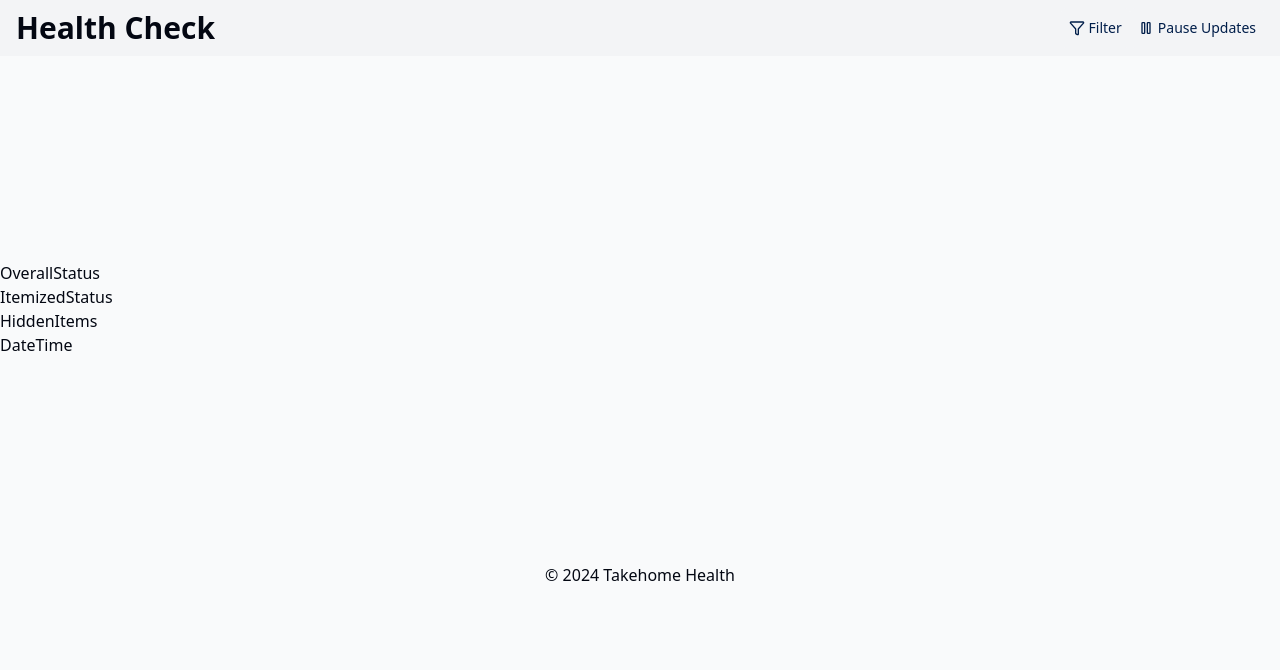
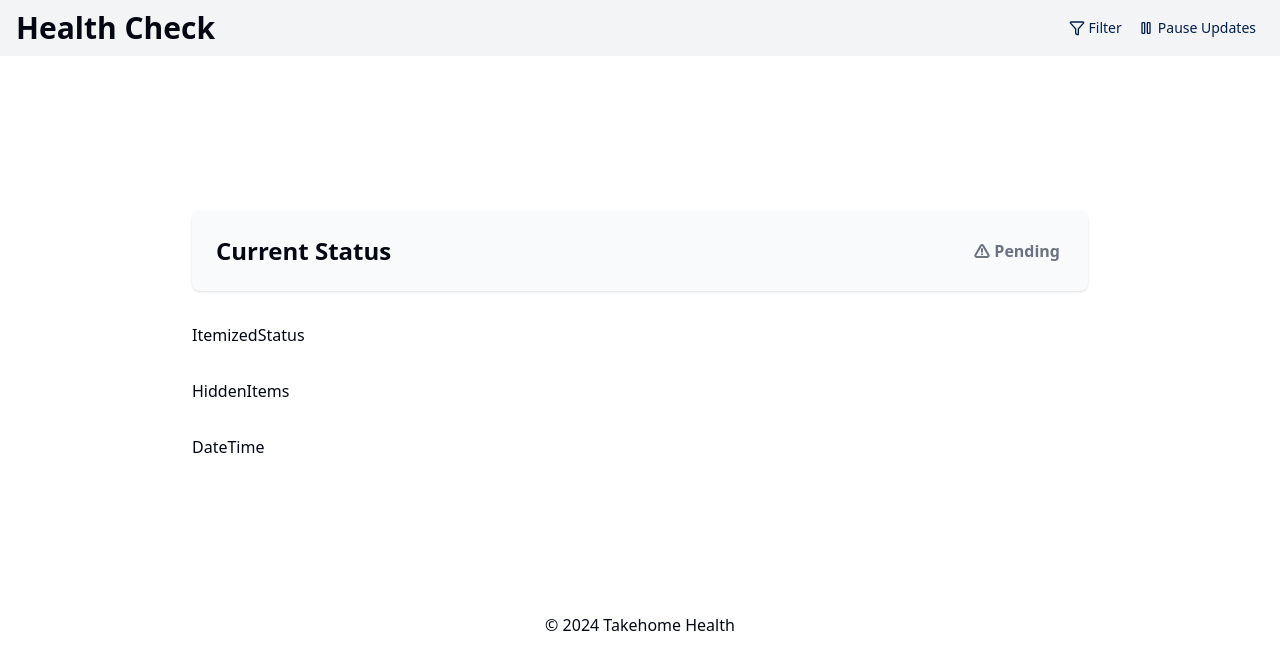
Before and after one commit to bnrobinson93/virtru-takehome, a React (Vite) app: page / in a window 1280 px wide. Shown: the top 670 px of the page. Built offline with nearby package versions, Linux system fonts and the light colour scheme; no server answers.

Commit message:
Overall status

```diff
--- a/src/HealthDashboard/OverallStatus.tsx
+++ /dev/null
@@ -1,9 +0,0 @@
-import React from 'react'
-
-function OverallStatus() {
-  return (
-    <div>OverallStatus</div>
-  )
-}
-
-export default OverallStatus
--- /dev/null
+++ b/src/HealthDashboard/OverallStatus/DisplayOverallStatus.tsx
@@ -0,0 +1,55 @@
+import { statusColor } from "@/lib/statusColor";
+import { AlertTriangle, CheckCircle, XCircle } from "lucide-react";
+import { cn } from "@/lib/utils";
+
+type Props = { status: Status; highlight?: boolean; paused?: boolean };
+
+function DisplayOverallStatus({
+  status,
+  highlight = false,
+  paused = false,
+}: Props) {
+  let styles = "bg-transparent";
+  if (highlight) styles = "bg-yellow-200 rounded-sm";
+  if (paused) styles = "text-secondary-700 dark:text-secondary-300";
+
+  const color = statusColor(status);
+
+  let Icon;
+  switch (status) {
+    case "healthy":
+      Icon = CheckCircle;
+      break;
+    case "unhealthy":
+      Icon = XCircle;
+      break;
+    default:
+      Icon = AlertTriangle;
+      break;
+  }
+
+  return (
+    <div className="flex items-center justify-between rounded-lg bg-gray-50 p-6 shadow dark:bg-gray-900">
+      <h1 className="text-2xl font-bold">Current Status</h1>
+      {highlight && (
+        <div
+          data-testid="overall-updated"
+          className="text-xs italic text-secondary-500"
+        >
+          Updated
+        </div>
+      )}
+      <div className={cn("flex items-center p-1 align-middle", color, styles)}>
+        <Icon size={16} strokeWidth={3} />
+        <span
+          data-testid="overall-status"
+          className="ml-1 font-semibold first-letter:uppercase"
+        >
+          {status}
+        </span>
+      </div>
+    </div>
+  );
+}
+
+export default DisplayOverallStatus;
--- /dev/null
+++ b/src/HealthDashboard/OverallStatus/index.tsx
@@ -0,0 +1,34 @@
+import { useContext } from "react";
+import StatusContext from "@/contexts/Statuses";
+import DisplayOverallStatus from "./DisplayOverallStatus";
+
+function OverallStatus() {
+  const context = useContext(StatusContext);
+
+  if (!context) {
+    return <DisplayOverallStatus status="unreachable" />;
+  }
+
+  const { paused, currentStatus, previousStatus } = context;
+
+  // This will only occur until the first fetch completes
+  // TODO parent loading state should render this effectively dead code
+  if (currentStatus === null) return <DisplayOverallStatus status="pending" />;
+
+  // This will occur until the second fetch completes
+  if (previousStatus === null)
+    return <DisplayOverallStatus status={currentStatus.status} />;
+
+  // From the third fetch onwards, the status should reflect change
+  const isNewStatus = previousStatus.status !== currentStatus.status;
+
+  return (
+    <DisplayOverallStatus
+      status={currentStatus.status}
+      highlight={isNewStatus}
+      paused={paused}
+    />
+  );
+}
+
+export default OverallStatus;
--- a/src/HealthDashboard/ServiceMonitor.tsx
+++ b/src/HealthDashboard/ServiceMonitor.tsx
@@ -1,28 +1,23 @@
-import { createContext, useEffect, useMemo, useState } from "react";
+import { useEffect, useMemo, useState } from "react";
+import StatusContext from "@/contexts/Statuses";
 import DateTime from "./DateTime";
 import HiddenItems from "./HiddenItems";
 import ItemizedStatus from "./ItemizedStatus";
 import OverallStatus from "./OverallStatus";
 
-const StatusContext = createContext<{
-  currentStatuses: ServicesHealth | null;
-  previousStatuses: ServicesHealth | null;
-  hiddenItems: ServiceStatus[] | null;
-  oldTimestamp: number;
-} | null>(null);
-
 type Props = {
   data: ServicesHealth | null;
   error: string | null;
   loading: boolean;
+  paused: boolean;
 };
 
-function ServiceMonitor({ data, error, loading }: Props) {
-  const [currentStatuses, setCurrentStatuses] = useState<ServicesHealth | null>(
+function ServiceMonitor({ data, error: err, loading, paused }: Props) {
+  const [error, setError] = useState<string>("");
+  const [currentStatus, setCurrentStatus] = useState(data);
+  const [previousStatus, setPreviousStatus] = useState<ServicesHealth | null>(
     null,
   );
-  const [previousStatuses, setPreviousStatuses] =
-    useState<ServicesHealth | null>(null);
   const [hiddenItems, setHiddenItems] = useState<ServiceStatus[]>([]);
   const [oldTimestamp, setOldTimestamp] = useState<number>(Date.now());
 
@@ -37,9 +32,22 @@ function ServiceMonitor({ data, error, loading }: Props) {
     console.log("Found a query string", searchParams);
   }, [searchParams]);
 
+  useEffect(() => {
+    if (err) return setError(err);
+    setError("");
+    setPreviousStatus(currentStatus);
+    setCurrentStatus(data);
+  }, [data, err, currentStatus]);
+
   return (
     <StatusContext.Provider
-      value={{ currentStatuses, previousStatuses, hiddenItems, oldTimestamp }}
+      value={{
+        currentStatus: currentStatus,
+        previousStatus: previousStatus,
+        hiddenItems,
+        oldTimestamp,
+        paused,
+      }}
     >
       <OverallStatus />
       <ItemizedStatus />
--- a/src/HealthDashboard/index.tsx
+++ b/src/HealthDashboard/index.tsx
@@ -13,12 +13,17 @@ function HealthDashboard() {
   return (
     <div
       className={cn(
-        "grid-rows-[auto 1fr auto] grid min-h-dvh bg-gray-50 font-sans antialiased dark:bg-gray-900 dark:text-white",
+        "grid-rows-[auto 1fr auto] grid min-h-dvh bg-white font-sans antialiased dark:bg-gray-950 dark:text-white",
       )}
     >
       <Header pause={pause} resume={resume} paused={paused} />
-      <main>
-        <ServiceMonitor data={data} error={error} loading={loading} />
+      <main className="mx-auto w-full max-w-4xl space-y-8">
+        <ServiceMonitor
+          data={data}
+          error={error}
+          loading={loading}
+          paused={paused}
+        />
       </main>
       <Footer />
     </div>
--- /dev/null
+++ b/src/contexts/Statuses.tsx
@@ -0,0 +1,11 @@
+import { createContext } from "react";
+
+const StatusContext = createContext<{
+  currentStatus: ServicesHealth | null;
+  previousStatus: ServicesHealth | null;
+  hiddenItems: ServiceStatus[] | null;
+  oldTimestamp: number;
+  paused: boolean;
+} | null>(null);
+
+export default StatusContext;
--- /dev/null
+++ b/src/lib/statusColor.tsx
@@ -0,0 +1,12 @@
+const statusColor = (status: Status) => {
+  switch (status) {
+    case "healthy":
+      return "text-green-500";
+    case "unhealthy":
+      return "text-red-500";
+    default:
+      return "text-gray-500";
+  }
+};
+
+export { statusColor };
--- a/src/types.d.ts
+++ b/src/types.d.ts
@@ -1,4 +1,4 @@
-type Status = "healthy" | "unhealthy";
+type Status = "healthy" | "unhealthy" | "unreachable" | "pending";
 
 type ServiceStatus = {
   status: Status;
@@ -7,7 +7,9 @@ type ServiceStatus = {
 
 type ServicesHealth = {
   status: Status;
-  components: ServiceStatus[];
+  components: {
+    [key in T]: ServiceStatus;
+  };
 };
 
 type UseFetchReturn = {
```
Also changed, not shown: 1 other file (tests, documents, lock files or other folders).
